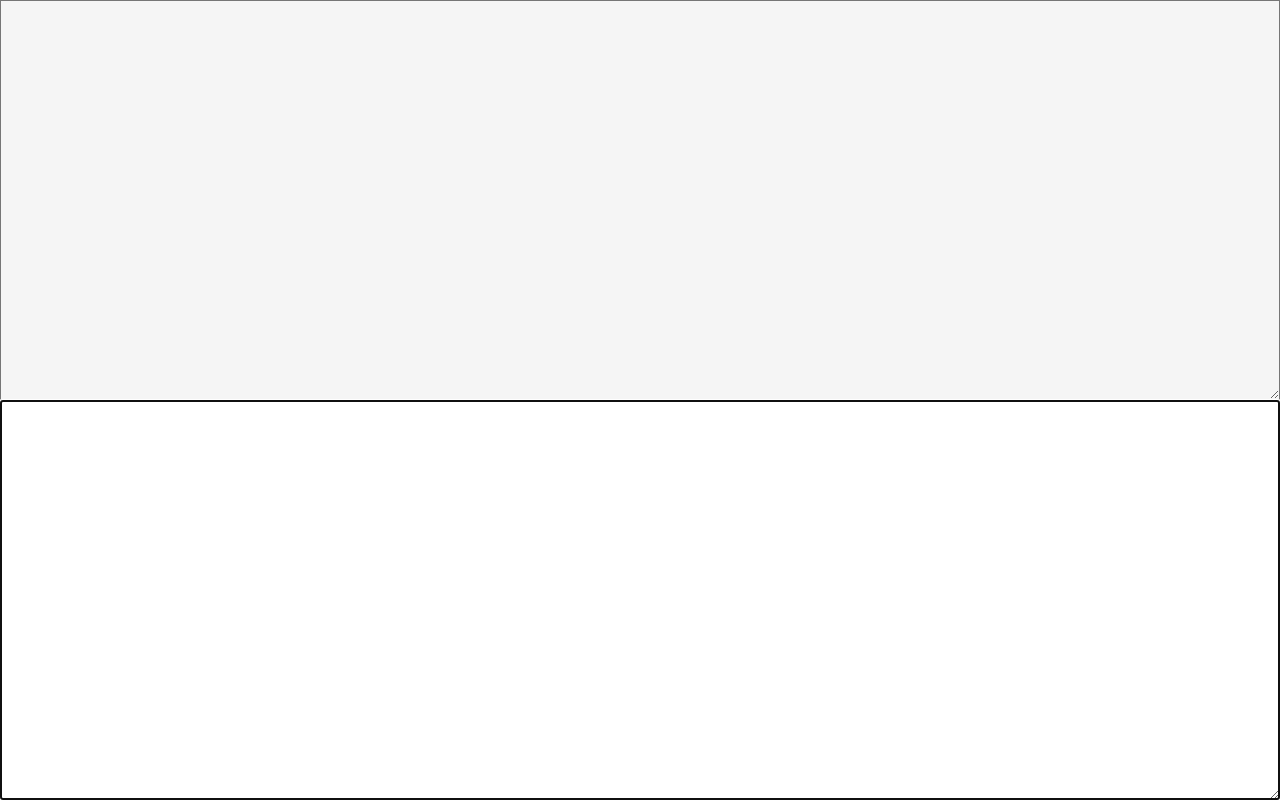
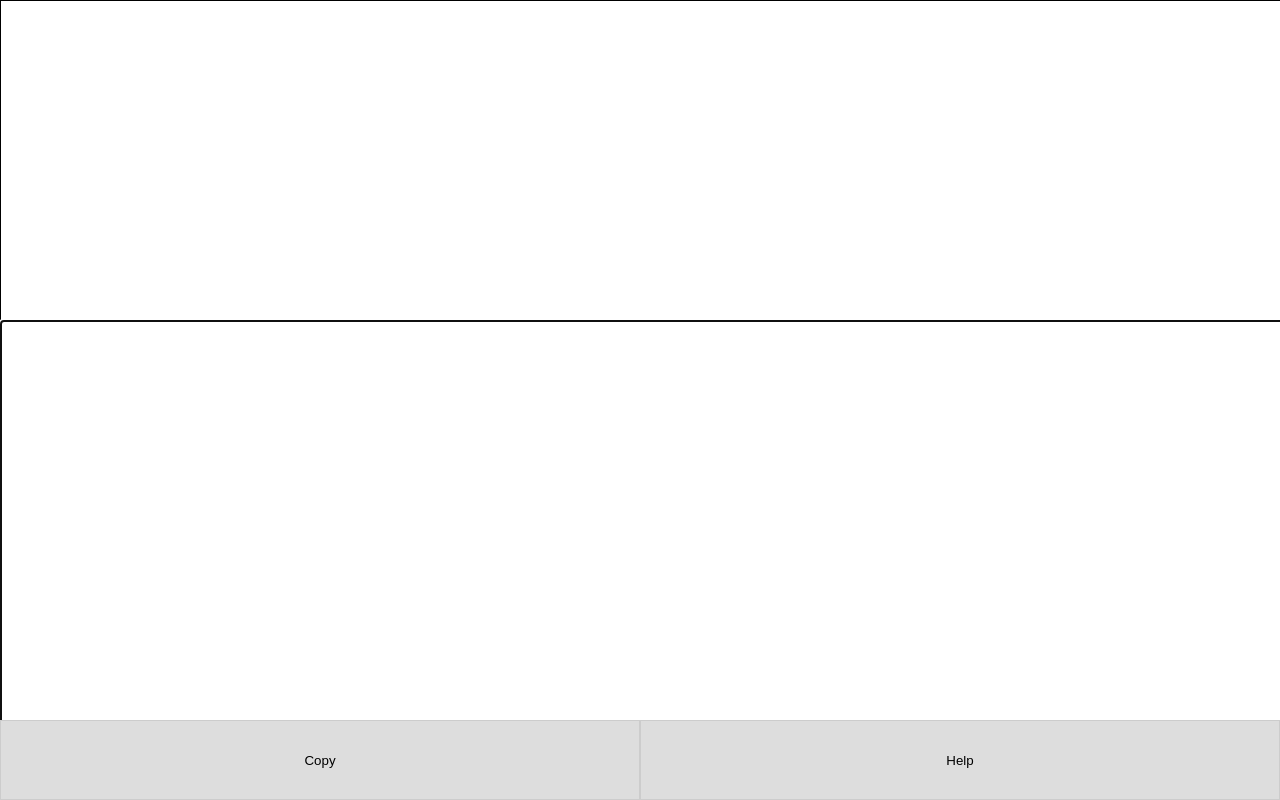
Before and after one commit to rajithilanga/rajithilanga.github.io, a plain HTML site: page translit.html in a window 1280 px wide. Drawn offline with Linux system fonts and the light colour scheme.

Commit message:
help and copy functions

```diff
--- a/translit.html
+++ b/translit.html
@@ -1,8 +1,8 @@
+<!DOCTYPE HTML>
 <html>
 <head>
-   <title>Sinhala Transliterator</title>
-    <meta charset="utf-8" />
-
+<meta http-equiv="Content-Type" content="text/html; charset=utf-8">
+<title>Untitled Document</title>
 <script>
 var HAL_KIREEMA = "්";
 var STANDALONE_VOWELS = 18;
@@ -380,7 +380,7 @@ function ToSinhalaVowel(english)
 //**************************************************************************************************
 function convert()
 {
-	var english = document.getElementById("english").value;
+	var english = document.getElementById("englishText").value;
 	var iLen = english.length;
 	var wzSinhala = "";
 	var i = 0;
@@ -491,33 +491,66 @@ function convert()
 		}
 	}
 
-	document.getElementById("sinhala").value = wzSinhala;
+	document.getElementById("sinhalaText").value = wzSinhala;
+}
+
+function copy()
+{
+	document.getElementById("sinhalaText").select();
+	document.execCommand('copy');
+}
+
+function help()
+{
+	alert("ka(ක)  kaa(කා) kA(කැ) kAA(කෑ) ki(කි) kee(කී) ku(කු) koo(කූ)  kru(කෘ) kroo(කෲ) ke(කෙ) kea(කේ) kai(කෛ) ko(කො) koa(කෝ)  kou(කෞ)  Ka(ඛ) xncha(ඤ) xndha(ඳ) xmba(ඹ) xgna(ඥ) zn(අං) zh(අඃ)");
 }
 
 </script>
 <style>
-	#sinhala,
-	#english {
-		position: fixed;
-		left: 0;
-		right: 0;
-		height: 50%;
-		width: 100%
-	}
+html, body {
+    height: 100%;
+    padding: 0px;
+    margin: 0px;
+	overflow:hidden;
+}
 
-	#sinhala {
-		top: 0;
-		background-color: #F5F5F5;
-	}
+#container{
+	height: 100%;
+	background: #ccc;
+}
+#sinhala{
+	height:40%;
+	background: #fff;
+}
+#english{
+	height:50%;
+	background: #fff;
+}
+#tools{
+	height:10%;
+	background: #fff;
+}
 
-	#english {
-		bottom: 0;
-	}
+textarea{
+	border: 1px solid;
+	width:100%;
+	height: 100%;
+}
+
+input[type="button"]{
+	height:100%;
+	min-width:50%;
+	background: #ddd;
+	border:1px solid #ccc;
+}
 </style>
+</head>
 
-</head>
 <body>
-<textarea id="sinhala" readonly></textarea>
-<textarea id="english" autofocus onkeyup="convert()" autocomplete="off" autocorrect="off" autocapitalize="off" spellcheck="false"></textarea>
+<div id="container">
+<div id="sinhala"><textarea id="sinhalaText" readonly></textarea></div>
+<div id="english"><textarea id="englishText" autofocus onkeyup="convert()" autocomplete="off" autocorrect="off" autocapitalize="off" spellcheck="false"></textarea></div>
+<div id="tools"><input type="button" onclick="copy()"  name="Copy" value="Copy" /><input type="button" onclick="help()"  name="Help" value="Help" /></div>
+</div>
 </body>
 </html>
```
